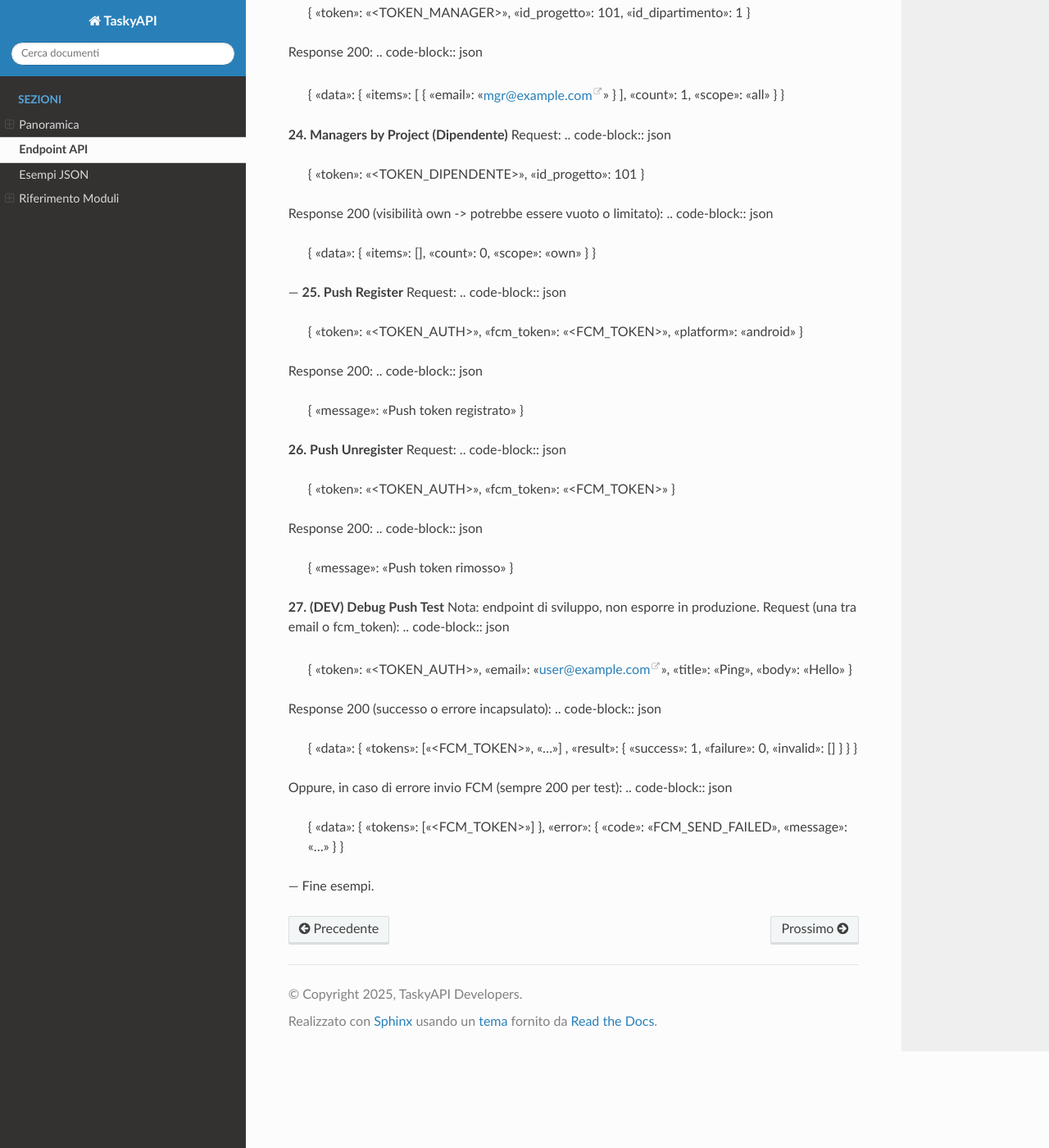
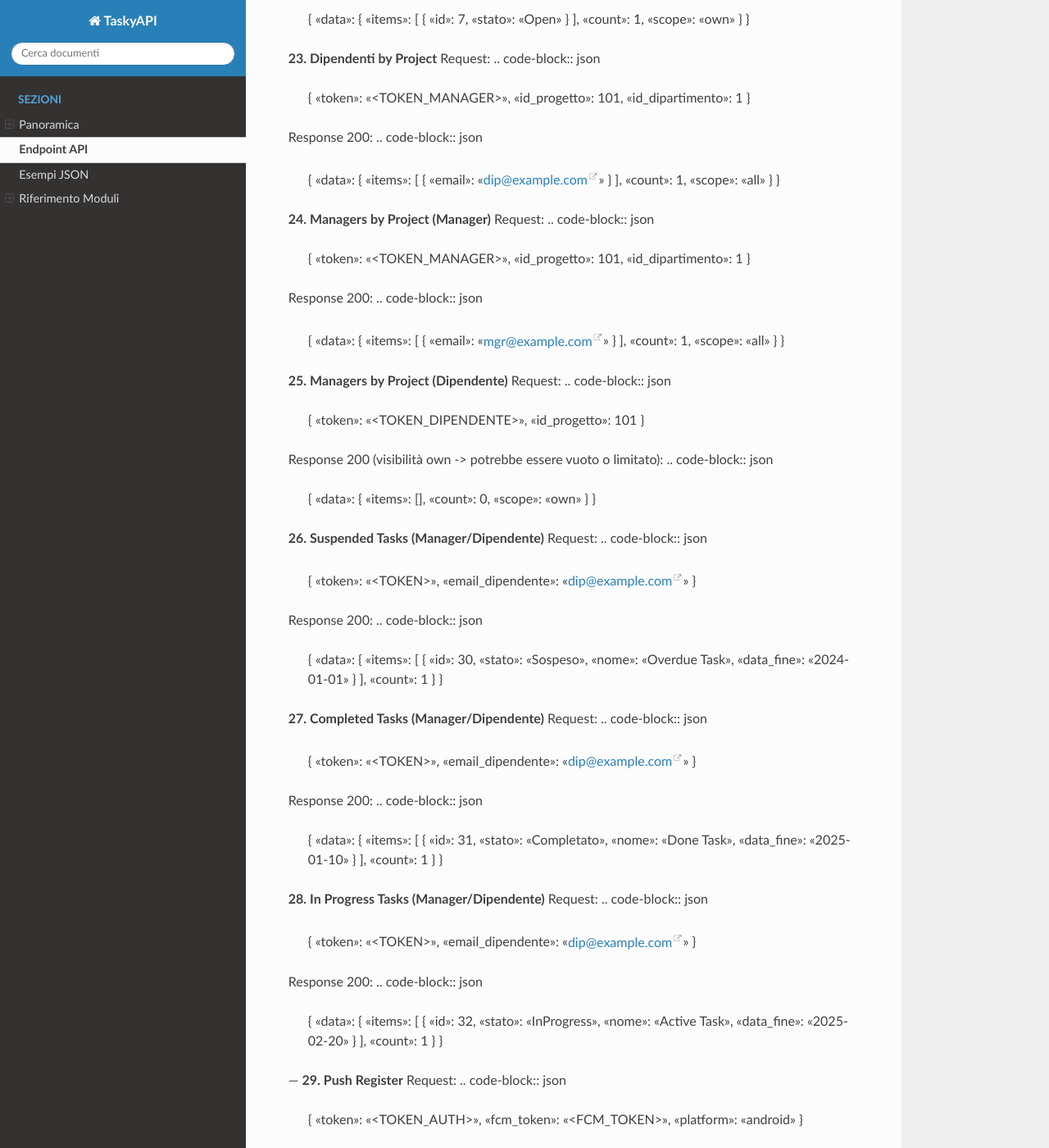
Before and after one commit to gekostradiwari/Tasky, a Sphinx documentation site: the page built from code/server/docs/endpoints.rst, in a window 1280 px wide and 1400 px high, scrolled down 7149 px. Shown: the whole window at 82% size. Built offline with Sphinx 7.4.7 and the Read the Docs theme 3.1.0, drawn with Linux system fonts in a browser that asks for light colours; some of the changed text lies outside the part shown.

Commit message:
updated endpoints documentation

```diff
--- a/code/server/docs/endpoints.rst
+++ b/code/server/docs/endpoints.rst
@@ -105,6 +105,24 @@
      - –
      - data.budget
      - MISSING_PARAMS
+   * - POST /tasks/suspended
+     - Manager/Dipendente
+     - token, email_dipendente
+     - –
+     - data.items[], count
+     - AUTH_*, MISSING_PARAMS
+   * - POST /tasks/completed
+     - Manager/Dipendente
+     - token, email_dipendente
+     - –
+     - data.items[], count
+     - AUTH_*, MISSING_PARAMS
+   * - POST /tasks/in-progress
+     - Manager/Dipendente
+     - token, email_dipendente
+     - –
+     - data.items[], count
+     - AUTH_*, MISSING_PARAMS
    * - POST /add/Task
      - Manager
      - token, nome, stato, descrizione, data_inizio, data_fine, id_progetto, id_dipartimento, email_dipendente, email_manager, (id)
@@ -113,16 +131,22 @@
      - AUTH_*, MISSING_PARAMS, DB_INTEGRITY_ERROR
    * - POST /update/Task
      - Manager
-     - token, id, id_progetto, id_dipartimento, <≥1 campo aggiornabile>
+     - token, id, id_dipartimento, <≥1 campo aggiornabile>
      - –
      - data.items[], count
      - AUTH_*, NOT_FOUND, MISSING_PARAMS
    * - POST /delete/Task
      - Manager
-     - token, id, id_progetto, id_dipartimento
+     - token, id, id_dipartimento
      - –
      - data.items[], count
      - AUTH_*, NOT_FOUND, MISSING_PARAMS
+   * - POST /update/Task/Status
+     - Dipendente
+     - token, id, stato
+     - –
+     - data.id, data.stato
+     - AUTH_FORBIDDEN_ACCESS, NOT_FOUND, MISSING_PARAMS
    * - POST /task/by-project
      - Manager/Dipendente
      - token, id_progetto, (id_dipartimento*)
@@ -410,13 +434,23 @@
 Request:
 .. code-block:: json
 
-  { "token": "<TOKEN_MANAGER>", "id": 7, "id_progetto": 101, "id_dipartimento": 1 }
+  { "token": "<TOKEN_MANAGER>", "id": 7, "id_dipartimento": 1 }
 Response 200:
 .. code-block:: json
 
   { "data": { "items": [], "count": 0 }, "message": "Task eliminata" }
 
-**20. Task by Project (Manager)**
+**20. Update Task Status (Dipendente)**
+Request:
+.. code-block:: json
+
+  { "token": "<TOKEN_DIPENDENTE>", "id": 7, "stato": "Completed" }
+Response 200:
+.. code-block:: json
+
+  { "data": { "id": 7, "stato": "Completed", "nome": "Setup ambiente", ... }, "message": "Success" }
+
+**21. Task by Project (Manager)**
 Request:
 .. code-block:: json
 
@@ -436,7 +470,7 @@
 
   { "data": { "items": [ { "id": 7, "stato": "Open" } ], "count": 1, "scope": "own" } }
 
-**22. Dipendenti by Project**
+**23. Dipendenti by Project**
 Request:
 .. code-block:: json
 
@@ -466,8 +500,38 @@
 
   { "data": { "items": [], "count": 0, "scope": "own" } }
 
+**26. Suspended Tasks (Manager/Dipendente)**
+Request:
+.. code-block:: json
+
+  { "token": "<TOKEN>", "email_dipendente": "dip@example.com" }
+Response 200:
+.. code-block:: json
+
+  { "data": { "items": [ { "id": 30, "stato": "Sospeso", "nome": "Overdue Task", "data_fine": "2024-01-01" } ], "count": 1 } }
+
+**27. Completed Tasks (Manager/Dipendente)**
+Request:
+.. code-block:: json
+
+  { "token": "<TOKEN>", "email_dipendente": "dip@example.com" }
+Response 200:
+.. code-block:: json
+
+  { "data": { "items": [ { "id": 31, "stato": "Completato", "nome": "Done Task", "data_fine": "2025-01-10" } ], "count": 1 } }
+
+**28. In Progress Tasks (Manager/Dipendente)**
+Request:
+.. code-block:: json
+
+  { "token": "<TOKEN>", "email_dipendente": "dip@example.com" }
+Response 200:
+.. code-block:: json
+
+  { "data": { "items": [ { "id": 32, "stato": "InProgress", "nome": "Active Task", "data_fine": "2025-02-20" } ], "count": 1 } }
+
 ---
-**25. Push Register**
+**29. Push Register**
 Request:
 .. code-block:: json
 
@@ -477,7 +541,7 @@
 
   { "message": "Push token registrato" }
 
-**26. Push Unregister**
+**30. Push Unregister**
 Request:
 .. code-block:: json
 
@@ -487,7 +551,7 @@
 
   { "message": "Push token rimosso" }
 
-**27. (DEV) Debug Push Test**
+**31. (DEV) Debug Push Test**
 Nota: endpoint di sviluppo, non esporre in produzione.
 Request (una tra email o fcm_token):
 .. code-block:: json
```
Also changed, not shown: other parts of code/server/docs/endpoints.rst (+4 -4 lines).
